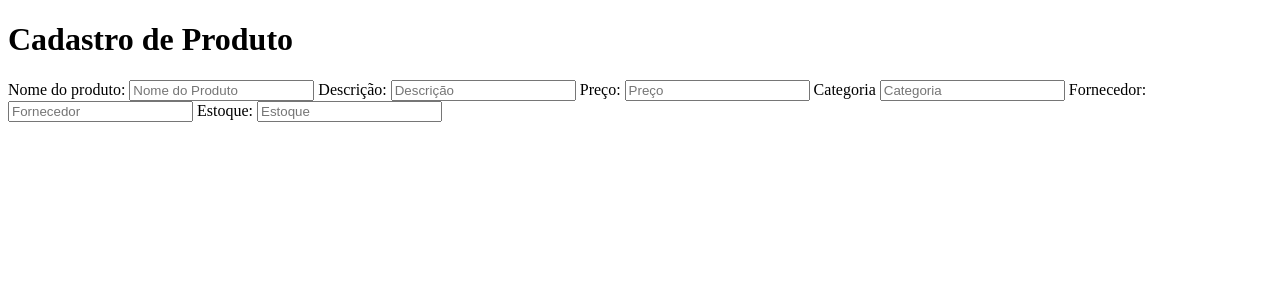
After one commit to victoriafe-sa/Rainha_do_Ouro, a PHP site: page /html/cadastro_produto.html in a window 1280 px wide. The commit adds this page. Shown: the top 300 px of the page. Run offline with PHP 8.4, Linux system fonts and the light colour scheme.

Commit message:
cadastro de produto

```diff
--- a/banco.sql
+++ b/banco.sql
@@ -100,7 +100,11 @@ CREATE TABLE produtos (
     descricao TEXT,
     preco_venda DECIMAL(10,2),
     categoria VARCHAR(50),
-    ativo BOOLEAN DEFAULT TRUE
+    fornecedor VARCHAR(100),
+    estoque INT,
+    ativo BOOLEAN DEFAULT TRUE,
+    FOREIGN KEY (fornecedor) REFERENCES fornecedores(nome),
+    FOREIGN KEY (estoque) REFERENCES estoque(quantidade),
 );
 
 -- Tabela de Serviços
--- a/css/login_adm.css
+++ b/css/login_adm.css
@@ -2,7 +2,7 @@
 
 :root {
   --marrom-escuro: #4B2E1E;
-  --marrom-claro: #A67B5B;
+  --marrom-claro: #e6c8b1;
   --dourado-claro: #FFC72C;
   --dourado-escuro: #F8B61F;
   --branco: #fff9f3;
@@ -16,7 +16,7 @@
 
 body {
   font-family: 'Times New Roman', Times, serif;
-  background-color: var(--branco);
+  background-color: var(--marrom-claro);
   display: flex;
   justify-content: center;
   align-items: center;
--- /dev/null
+++ b/html/cadastro_produto.html
@@ -0,0 +1,31 @@
+<!DOCTYPE html>
+<html lang="en">
+<head>
+    <meta charset="UTF-8">
+    <meta http-equiv="X-UA-Compatible" content="IE=edge">
+    <meta name="viewport" content="width=device-width, initial-scale=1.0">
+    <title>Cadastro de Produtos</title>
+</head>
+<body>
+    <h1>Cadastro de Produto</h1>
+    <form action="">
+        <label for="nome">Nome do produto:</label>
+        <input type="text" name="nome" id="nome_prod" placeholder="Nome do Produto" required>
+
+        <label for="descricao">Descrição: </label>
+        <input type="text" name="descricao" id="descricao_prod" placeholder="Descrição" required>
+
+        <label for="preco">Preço:</label>
+        <input type="number" name="preco" id="preco_prod" placeholder="Preço" required>
+
+        <label for="categoria">Categoria</label>
+        <input type="text" name="categoria" id="categoria_prod" placeholder="Categoria" required>
+
+        <label for="fornecedor">Fornecedor:</label>
+        <input type="text" name="fornecedor" id="fornecedor" placeholder="Fornecedor" required>
+
+        <label for="estoque">Estoque:</label>
+        <input type="number" name="estoque" id="estoque" placeholder="Estoque" required>
+    </form>
+</body>
+</html>
```
